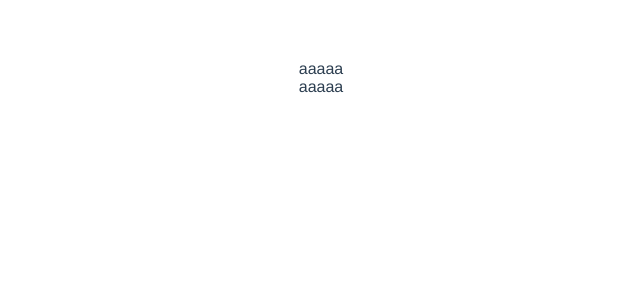
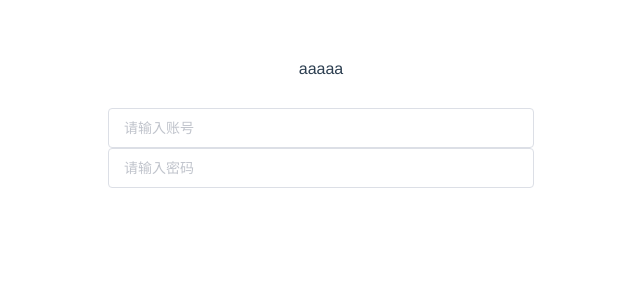
Before and after one commit to l15102998448/salebooks, a Vue app: page / in a window 1280 px wide. Shown: the top 300 px of the page, without its empty margins (319-959 px from the left). Built offline with nearby package versions, Linux system fonts and the light colour scheme.

Commit message:
登录表单

```diff
--- a/src/pages/home.vue
+++ b/src/pages/home.vue
@@ -1,15 +1,38 @@
 <template>
-    <div>
-      <el-row>aaaaa</el-row>
+    <div class="main">
+      <el-form :form="form" :rules="{}">
+        <el-input placeholder="请输入账号" v-model="form.account">
+          <template #suffix></template>
+        </el-input>
+        <el-input placeholder="请输入密码" v-model="form.password">
+          <template #suffix icon="el-icon-user"></template>
+        </el-input>
+      </el-form>
     </div>
 </template>
 
 <script>
 export default {
-  name: 'home'
+  name: 'home',
+  data() {
+    return {
+      form:{
+        account:'', //账号
+        password:'', //密码
+      }
+
+    }
+  }
 }
 </script>
-
-<style scoped>
-
+<style lang="scss">
+  .main {
+    /*background-image: url("../assets/img/login-bg.jpg");*/
+    display: flex;
+    justify-content: center;
+    align-items: center;
+    form {
+      padding:30px;
+    }
+  }
 </style>
```
